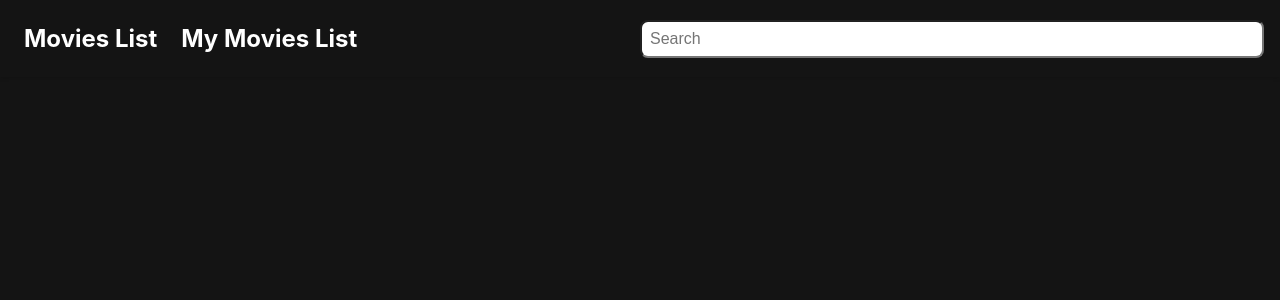
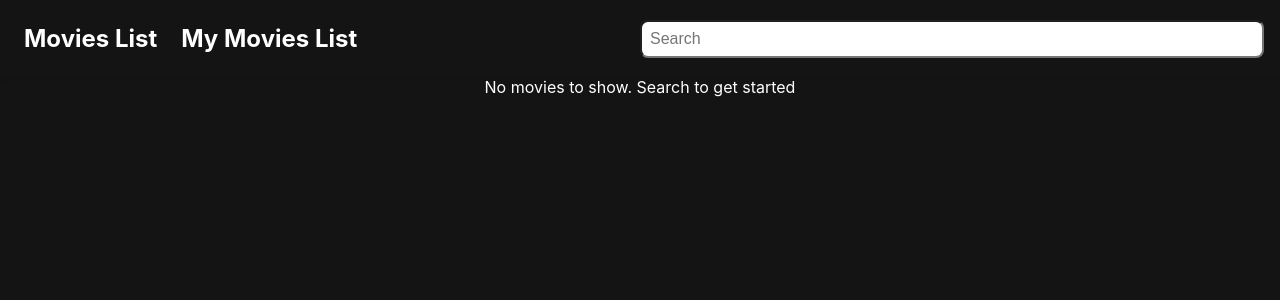
Before and after one commit to sanyamk30/MoviesApp, a React (Create React App) app: page /list in a window 1280 px wide. Shown: the top 300 px of the page. Built offline with nearby package versions, Linux system fonts and the light colour scheme.

Commit message:
Minor UX changes

```diff
--- a/src/pages/MovieList.tsx
+++ b/src/pages/MovieList.tsx
@@ -73,7 +73,7 @@ const MovieList = () => {
 		};
 	}, [lastElement]);
 
-	return (
+	return moviesToRender && moviesToRender.length > 0 ? (
 		<div
 			css={{
 				display: 'grid',
@@ -95,8 +95,10 @@ const MovieList = () => {
 				);
 			})}
 
-			{loading && <p css={{ textAlign: 'center' }}>Loading...</p>}
+			{loading && <p css={{ flex: 1, textAlign: 'center' }}>Loading...</p>}
 		</div>
+	) : (
+		<div css={{ flex: 1, textAlign: 'center', verticalAlign: 'middle' }}>{loading ? 'Loading...' : 'No movies to show. Search to get started'}</div>
 	);
 };
 
```
